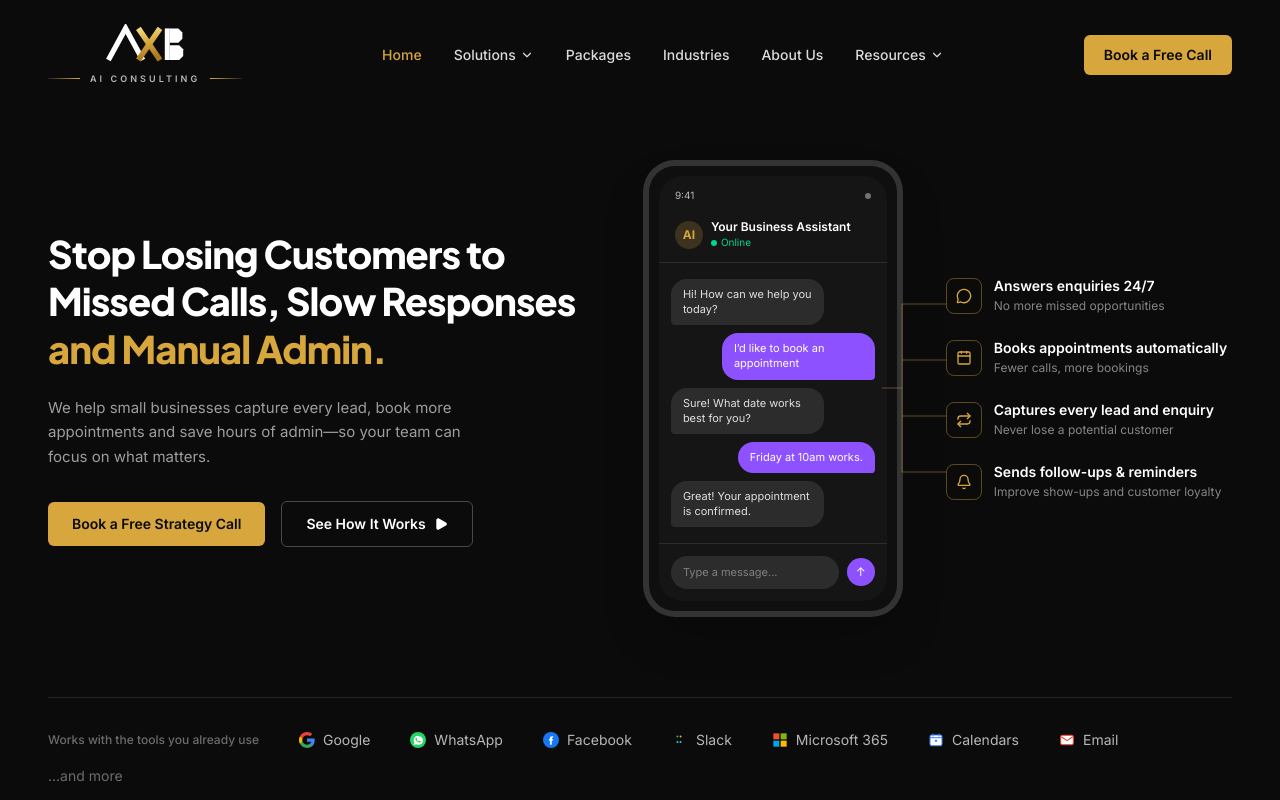
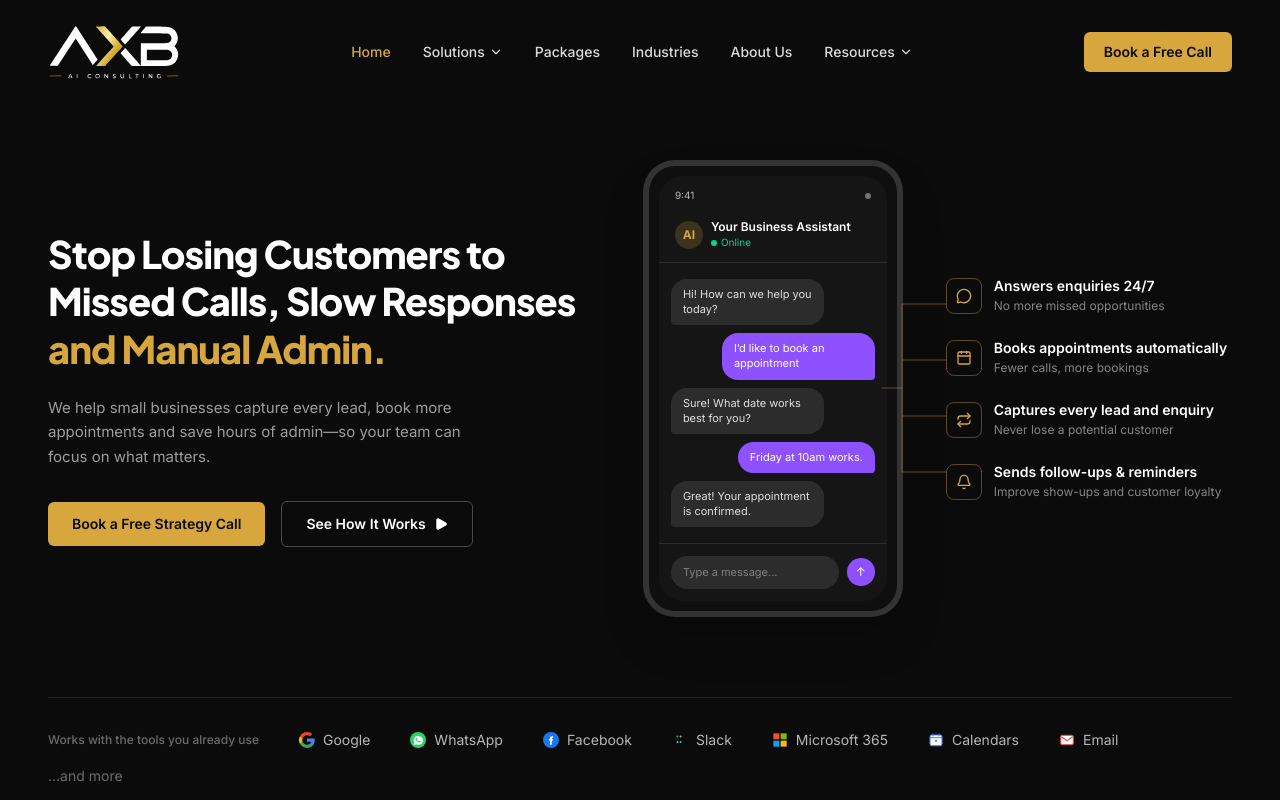
Before and after one commit to bonganishube/axb, a Next.js app: page / in a window 1280 px wide. Shown: the top 800 px of the page. Built offline with nearby package versions, Linux system fonts and the light colour scheme.

Commit message:
Logo fix

```diff
--- a/src/components/Logo.tsx
+++ b/src/components/Logo.tsx
@@ -1,50 +1,12 @@
-export function LogoMark({ className }: { className?: string }) {
+export default function Logo({ className }: { className?: string }) {
   return (
-    <svg
-      viewBox="0 0 1040 500"
-      className={className}
-      fill="none"
-      aria-hidden="true"
-    >
-      <defs>
-        <linearGradient id="axbGold" x1="0" y1="0" x2="0.15" y2="1">
-          <stop offset="0" stopColor="#f6da84" />
-          <stop offset="0.5" stopColor="#d7a63c" />
-          <stop offset="1" stopColor="#a9781f" />
-        </linearGradient>
-      </defs>
-
-      {/* A — clean white peak */}
-      <path
-        d="M 55 450 L 270 55 L 485 450"
-        fill="none"
-        stroke="#fff"
-        strokeWidth="66"
-        strokeLinejoin="miter"
-        strokeMiterlimit="6"
-      />
-
-      {/* X — bold metallic gold */}
-      <path d="M 430 55 L 700 450" stroke="url(#axbGold)" strokeWidth="70" />
-      <path d="M 700 55 L 430 450" stroke="url(#axbGold)" strokeWidth="70" />
-
-      {/* B — angular white */}
-      <rect x="760" y="55" width="62" height="395" fill="#fff" />
-      <path d="M 820 55 L 930 55 L 980 105 L 980 185 L 930 235 L 820 235 Z" fill="#fff" />
-      <path d="M 820 265 L 940 265 L 990 315 L 990 400 L 940 450 L 820 450 Z" fill="#fff" />
-    </svg>
+    // eslint-disable-next-line @next/next/no-img-element
+    <img
+      src="/axb-logo.svg"
+      alt="AXB — AI Consulting"
+      width={132}
+      height={56}
+      className={className ?? "h-14 w-auto"}
+    />
   );
 }
-
-export default function Logo({ className }: { className?: string }) {
-  return (
-    <div className={`inline-flex flex-col items-center ${className ?? ""}`}>
-      <LogoMark className="h-10 w-auto" />
-      <span className="mt-2 flex items-center gap-2.5 text-[9px] font-semibold tracking-[0.34em] text-white/70">
-        <span className="h-px w-8 bg-gradient-to-r from-white/10 to-gold" />
-        AI CONSULTING
-        <span className="h-px w-8 bg-gradient-to-l from-white/10 to-gold" />
-      </span>
-    </div>
-  );
-}
```
Also changed, not shown: public/axb-logo.svg (added).
